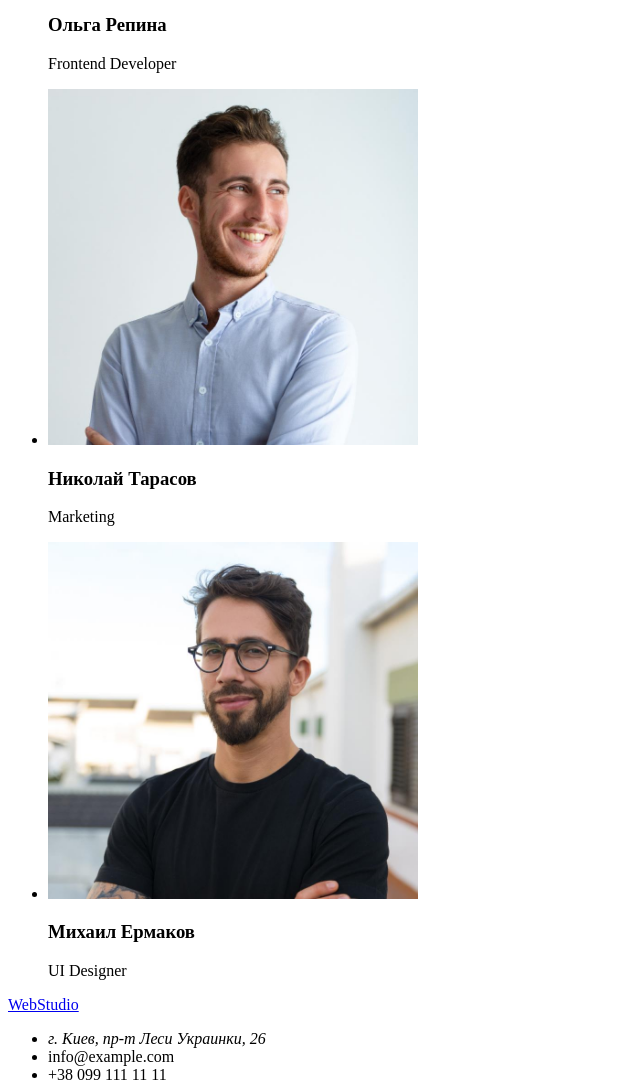
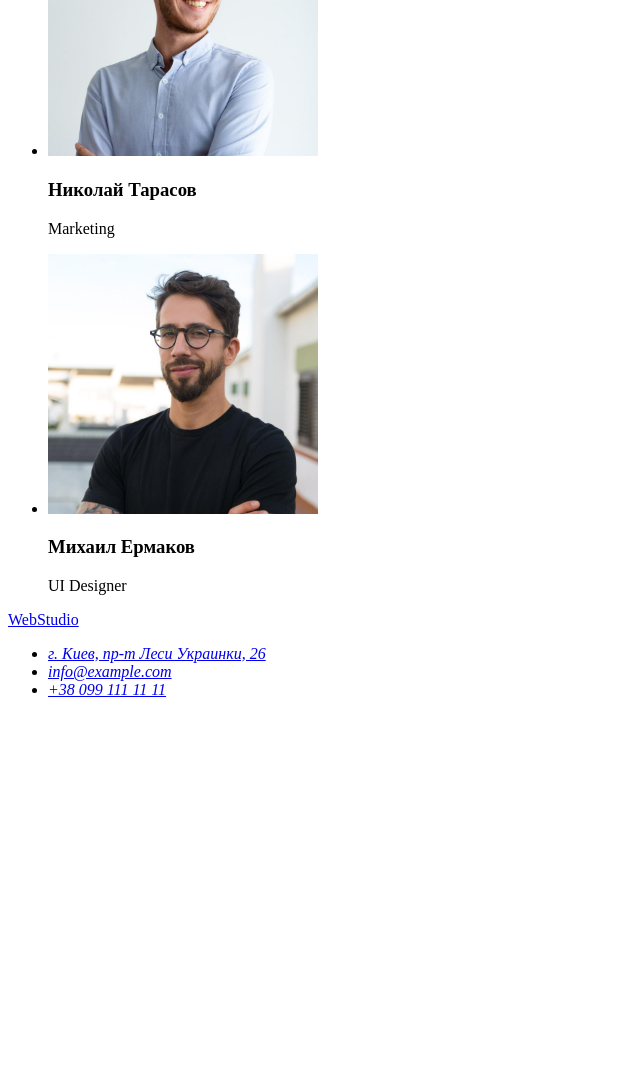
Before and after one commit to KaterynaKyrychek/goit-markup-hw-01, a plain HTML site: page index.html in a window 1280 px wide. Shown: the part 2392-3479 px from the top of the page, without its empty margins (0-640 px from the left). After the commit the page ends 3107 px from the top, so only its background shows below. Drawn offline with Linux system fonts and the light colour scheme.

Commit message:
the end of the end
footer

```diff
--- a/index.html
+++ b/index.html
@@ -75,28 +75,28 @@
                 <li>
                     <img src="./images/team-member1.jpg"
                     alt="Игорь Демьяненко"
-                    width="370"/>
+                    width="270"/>
                     <h3>Игорь Демьяненко</h3>
                     <p>Product Designer</p>
                 </li>
                 <li>
                     <img src="./images/team-member2.jpg"
                     alt="Ольга Репина"
-                    width="370"/>
+                    width="270"/>
                     <h3>Ольга Репина</h3>
                     <p>Frontend Developer</p>
                 </li>
                 <li>
                     <img src="./images/team-member3.jpg"
                     alt="Николай Тарасов"
-                    width="370"/>
+                    width="270"/>
                     <h3>Николай Тарасов</h3>
                     <p>Marketing</p>
                 </li>
                 <li>
                     <img src="./images/team-member4.jpg"
                     alt="Михаил Ермаков"
-                    width="370"/>
+                    width="270"/>
                     <h3>Михаил Ермаков</h3>
                     <p>UI Designer</p>
                 </li>
@@ -106,11 +106,13 @@
     <!--Footer-->
     <footer>
         <a href="/">WebStudio</a>
+        <address>
         <ul>
-            <li> <address>г. Киев, пр-т Леси Украинки, 26</address></li>
-            <li>info@example.com</li>
-            <li>+38 099 111 11 11</li>
+            <li><a href="/">г. Киев, пр-т Леси Украинки, 26</a></li>
+            <li><a href="mailto:info@example.com">info@example.com</a></li>
+            <li><a href="tel:+380961111111">+38 099 111 11 11</a></li>
         </ul>
+        </address>
     </footer>
 </body>
 </html>
```
